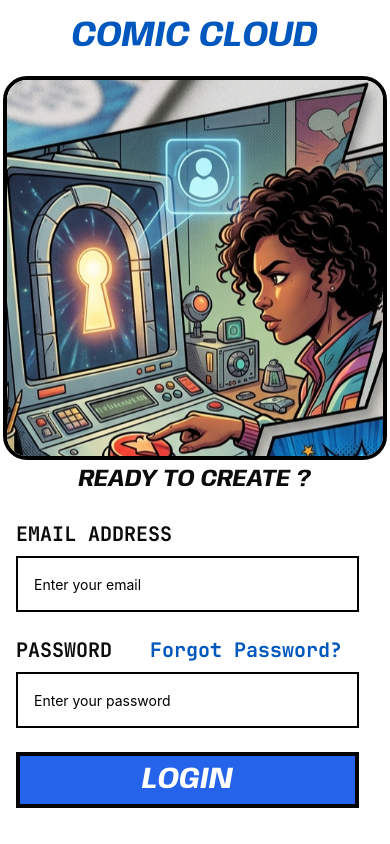
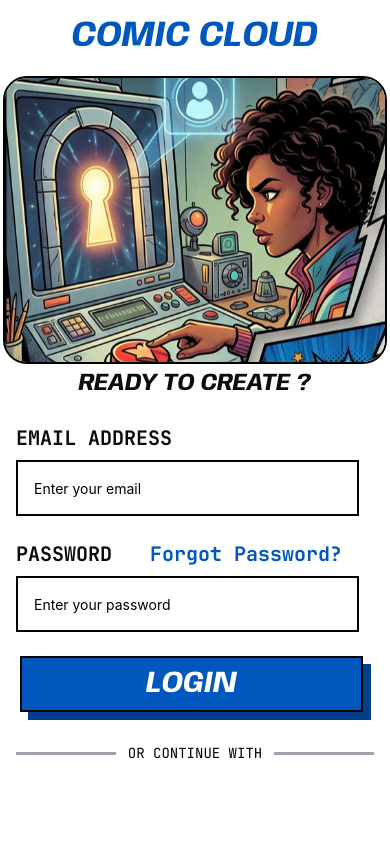
Before and after one commit to Irshad3786/comic-cloud, a React Native app: screen / in a window 390 px wide. Built offline with nearby package versions, Linux system fonts and the light colour scheme.

Commit message:
created shadow effect

```diff
--- a/screens/Login.tsx
+++ b/screens/Login.tsx
@@ -10,7 +10,7 @@ const Login = () => {
       <Text  className=" text-[#0058BE] text-4xl   text-center pt-4 font-anybody-bolditalic ">COMIC CLOUD</Text>
       <Image
       source={require("../assets/images/comic.png")}
-      className="w-96 h-96 self-center rounded-3xl mt-5 border-black border-4"
+      className="w-96 h-72 self-center rounded-3xl mt-5 border-black border-2"
       resizeMode="cover"
     />
     <Text  className=" text-[#0c0c0c] text-2xl text-center pt-1 font-anybody-bolditalic ">READY TO CREATE ?</Text>
@@ -25,19 +25,32 @@ const Login = () => {
     </View>
     <TextInput
       placeholder="Enter your password"
+      secureTextEntry
       className="w-[88%] h-14 ml-4 mt-2 bg-white  px-4 text-black border-black border-2"
     />
 
-    <Pressable
+<View className=" mt-6">
+  <View className="absolute top-2 left-7 w-[88%] h-14 bg-[#003f8c]" />
+
+  <Pressable
     onPress={() => console.log("Login")}
-    className="bg-blue-600 w-[88%] ml-4 mt-6 h-14  justify-center items-center active:opacity-80  border-black border-4"
+    className="bg-[#0058BE] left-5 w-[88%] h-14 justify-center items-center border-2 border-black"
   >
-    <Text className="text-white text-3xl font-anybody-bolditalic ">
+    <Text className="text-white text-3xl font-anybody-bolditalic">
       LOGIN
     </Text>
   </Pressable>
+    </View>
+
+    <View className="flex-row items-center justify-between mt-8 px-4">
+      <View className="h-[3px] bg-gray-400 flex-1" />
+      <Text className="mx-3 font-mono">OR CONTINUE WITH</Text>
+      <View className="h-[3px] bg-gray-400 flex-1" />
+    </View>
+
 
     </SafeAreaView>
+
   )
 }
 
```
Also changed, not shown: assets/images/comic.png.
